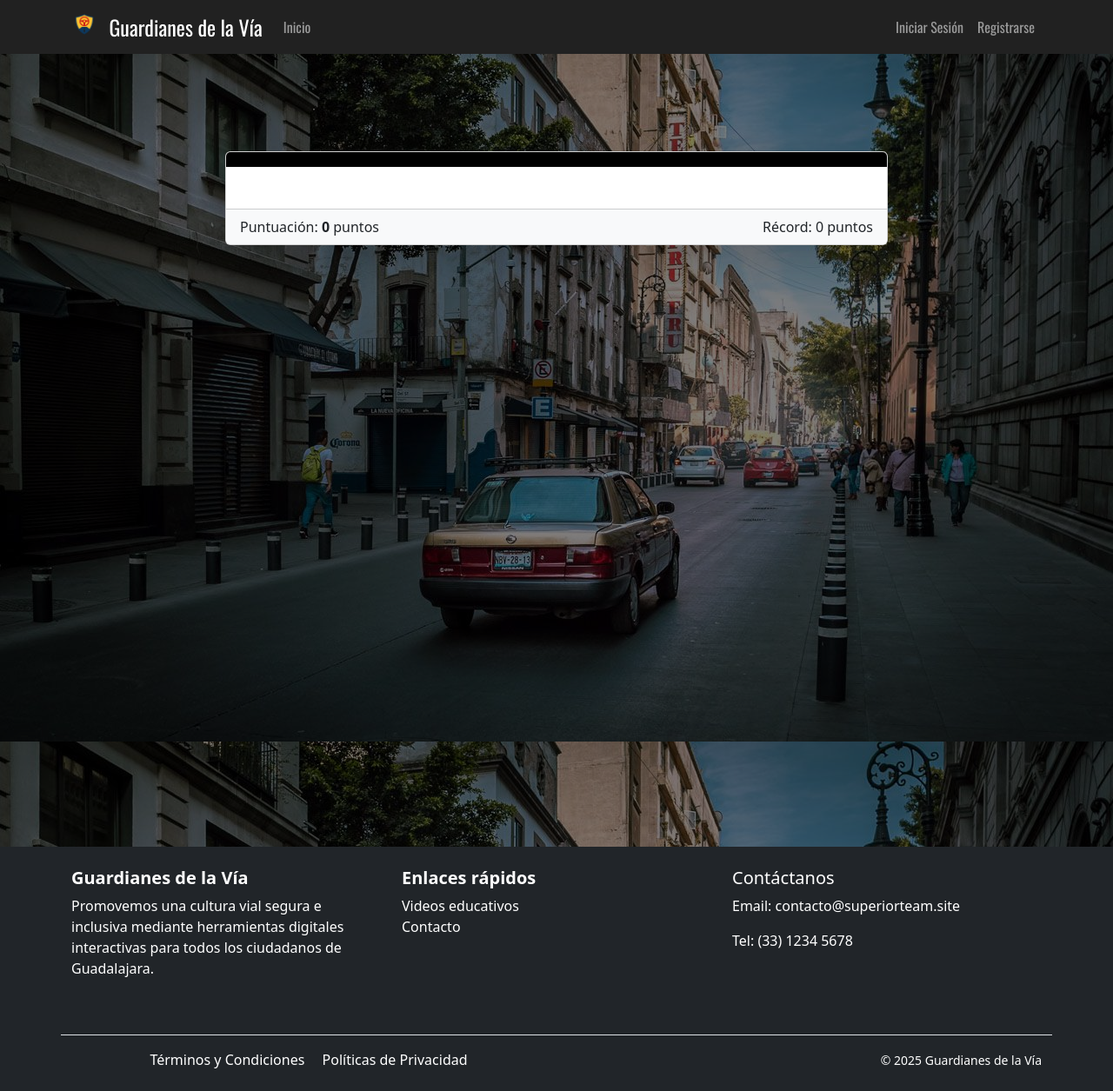
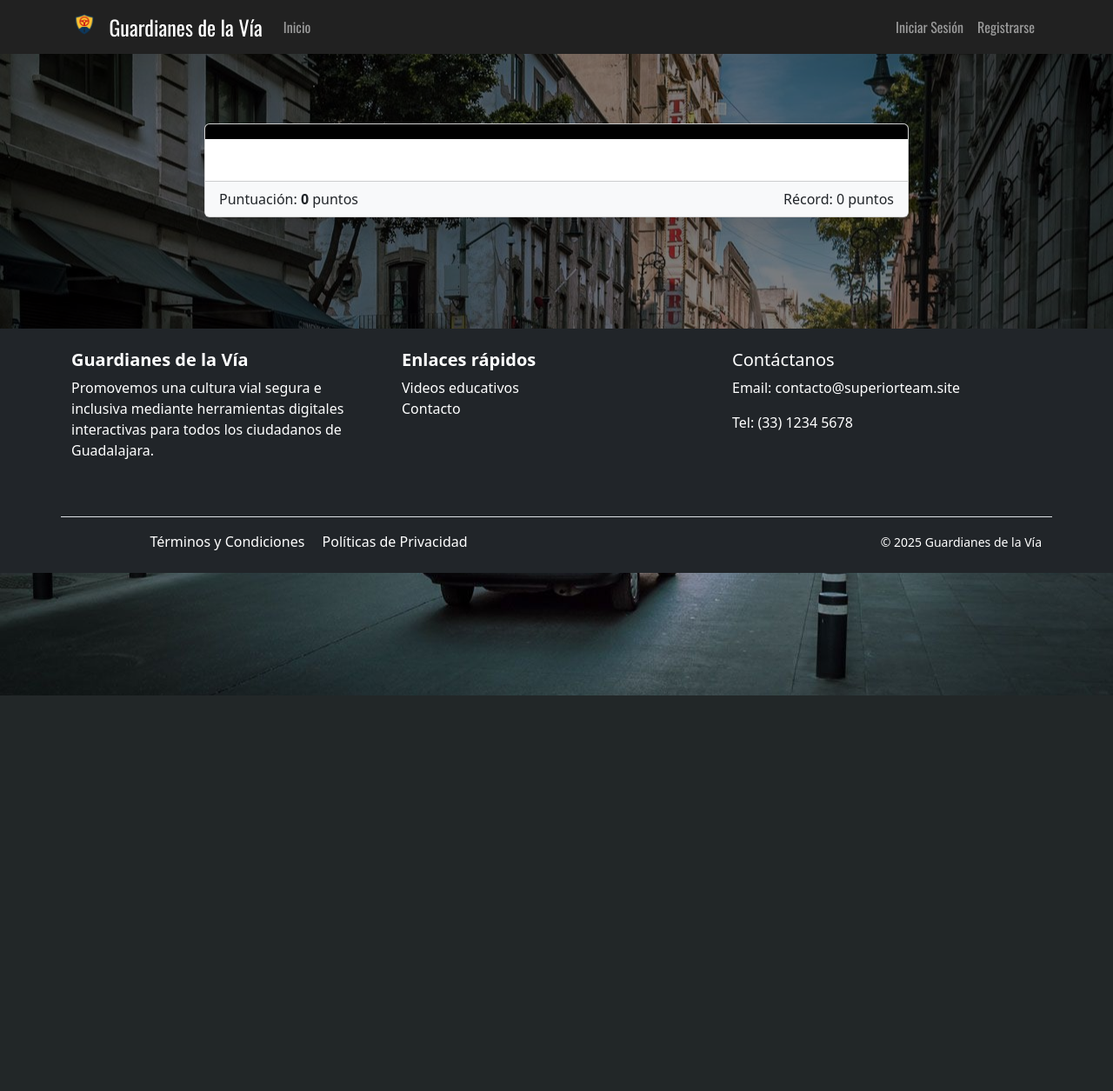
Before and after one commit to Vlanden/Guardians-of-transit, a Flask app: template app/templates/game/game.html in a window 1280 px wide. Shown: the whole page at 87% size. After the commit the page ends 800 px from the top, so only its background shows below. Run offline with Flask 3, Linux system fonts and the light colour scheme; the template is opened without the code that fills it, so the values that code supplies are empty; some libraries are stand-ins or nearby versions.

Commit message:
Actualizar game.html

```diff
--- a/app/templates/game/game.html
+++ b/app/templates/game/game.html
@@ -3,8 +3,7 @@
 {% block title %}{{ juego.titulo }} - Guardianes de la Vía{% endblock %}
 
 {% block content %}
-<div class="d-flex flex-column min-vh-100">
-    <main class="flex-grow-1">
+
 <div class="container w-75 mt-5 mb-5">
     <div id="gameDetails"
         data-juego-id="{{ juego_id }}"
@@ -48,8 +47,6 @@
         </div>
     </div>
 </div>
-    </main>
-</div>
 
 <script>
     document.addEventListener("DOMContentLoaded", function () {
@@ -60,6 +57,8 @@
         document.getElementById("multimedia-section").classList.remove("d-none");
     }
 
+    // Ejemplo: llama a esta función cuando se selecciona una respuesta
+    // Puedes reemplazar esto con tu propia lógica de selección
     document.addEventListener("DOMContentLoaded", function () {
         document.getElementById("respuestas").addEventListener("click", function (e) {
             if (e.target && e.target.matches(".respuesta-btn")) {
@@ -70,7 +69,10 @@
 
         respuestas.addEventListener("click", function (e) {
             if (e.target.tagName === "BUTTON") {
+                // Mostrar el resultado
                 resultado.style.display = "block";
+
+                // Opcional: puedes establecer mensaje o estilo
                 resultado.textContent = "¡Respuesta registrada!";
                 resultado.classList.remove("alert-success", "alert-danger");
                 resultado.classList.add("alert-info");
```
Lines whose indentation alone changed are shown as unchanged.
